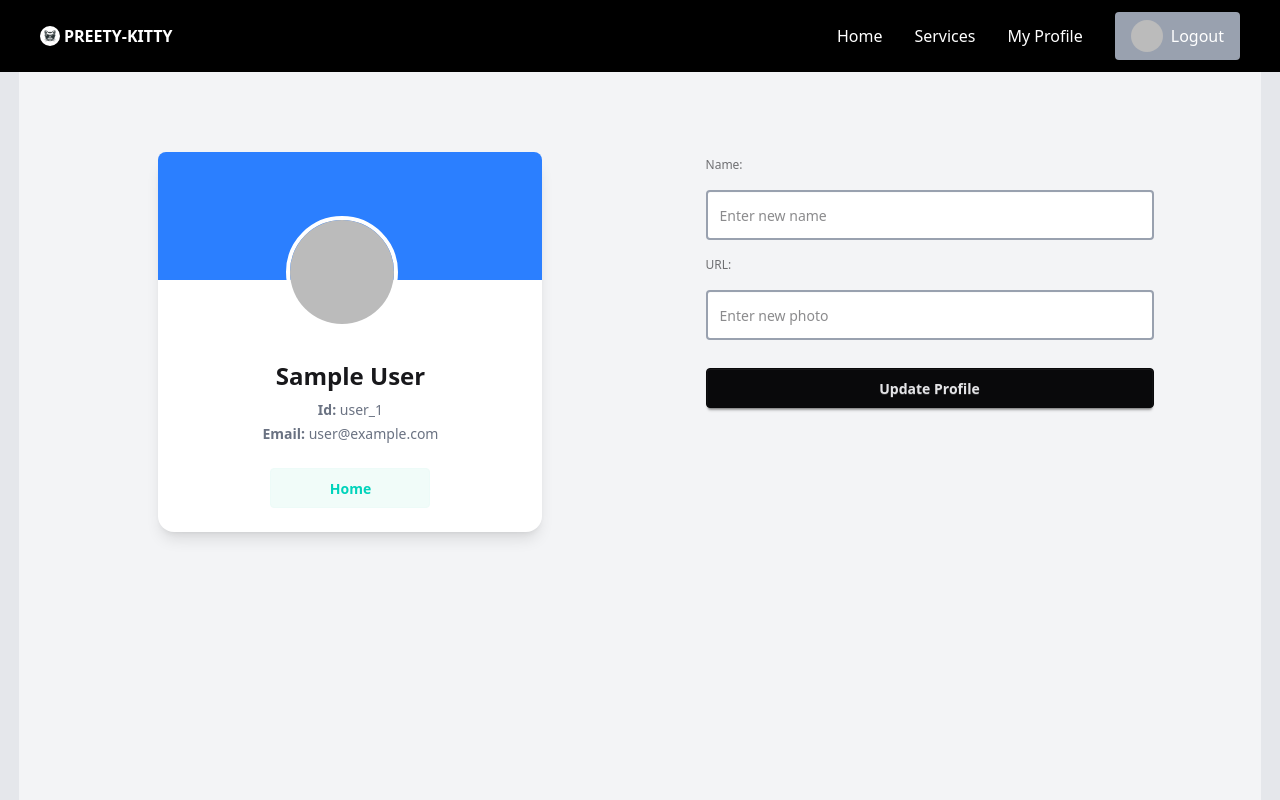
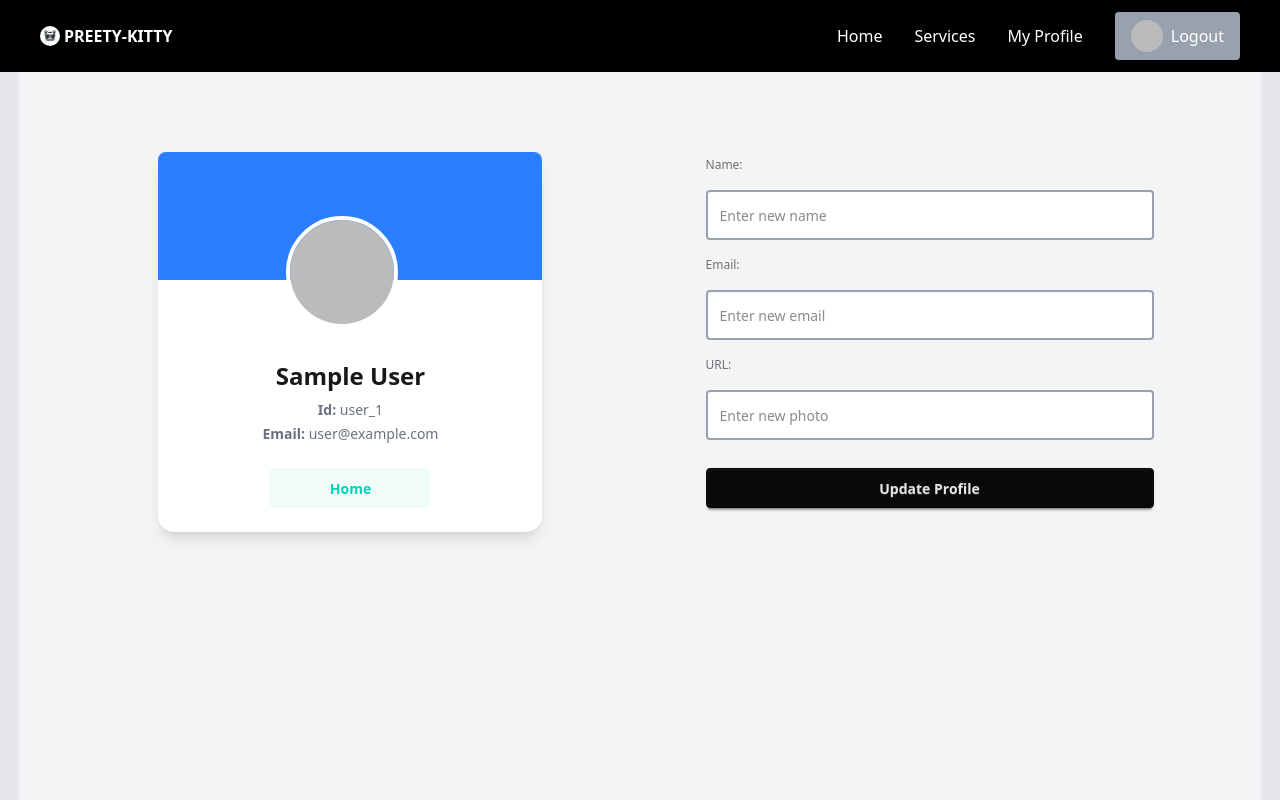
Before and after one commit to shourav-00/WarmPaws-Pet-Care-in-Winter, a React (Vite) app: page /updateprofile in a window 1280 px wide. Shown: the top 800 px of the page. Built offline with nearby package versions, Linux system fonts and the light colour scheme; no server answers; sample sign-in values are in the browser's storage.

Commit message:
Updated Email

```diff
--- a/src/Pages/UpdateProfile.jsx
+++ b/src/Pages/UpdateProfile.jsx
@@ -14,11 +14,12 @@ const UpdateProfile = () => {
   const handleUpdate = (e) => {
     e.preventDefault();
     const userName=e.target.userName.value;
+    const email=e.target.email.value;
     const photo=e.target.photo.value;
     //console.log(userName,photo);
-    updateUser({ displayName:userName,photoURL:photo})
+    updateUser({ displayName:userName,photoURL:photo,email:email})
     .then(()=>{
-        setUser({...user,displayName:userName,photoURL:photo})
+        setUser({...user,displayName:userName,photoURL:photo,email:email})
         toast.success('Succesfully Updated')
         e.target.reset()
     }).catch(()=>{
@@ -75,15 +76,22 @@ const UpdateProfile = () => {
               <label className="label">Name:</label>
               <input
                 type="text"
-                name="userName"
+                name="userName" required
                 className="input w-full sm:w-full sm:h-[50px] border-2 border-gray-400 focus:outline-none"
                 placeholder="Enter new name"
+              />
+               <label className="label">Email:</label>
+              <input
+                type="email"
+                name="email" required
+                className="input w-full sm:w-full sm:h-[50px] border-2 border-gray-400 focus:outline-none"
+                placeholder="Enter new email"
               />
 
               <label className="label">URL:</label>
               <input
                 type="text"
-                name="photo"
+                name="photo" required
                 className="input w-full sm:w-full sm:h-[50px] border-2 border-gray-400 focus:outline-none"
                 placeholder="Enter new photo"
               />
--- a/src/Pages/User.jsx
+++ b/src/Pages/User.jsx
@@ -43,7 +43,7 @@ const User = () => {
         navigate(`${location.state ? location.state : "/"}`);
       })
       .catch((err) => {
-        // console.log(err);
+          toast.error("Wrong Credential");
       });
   };
 
```
